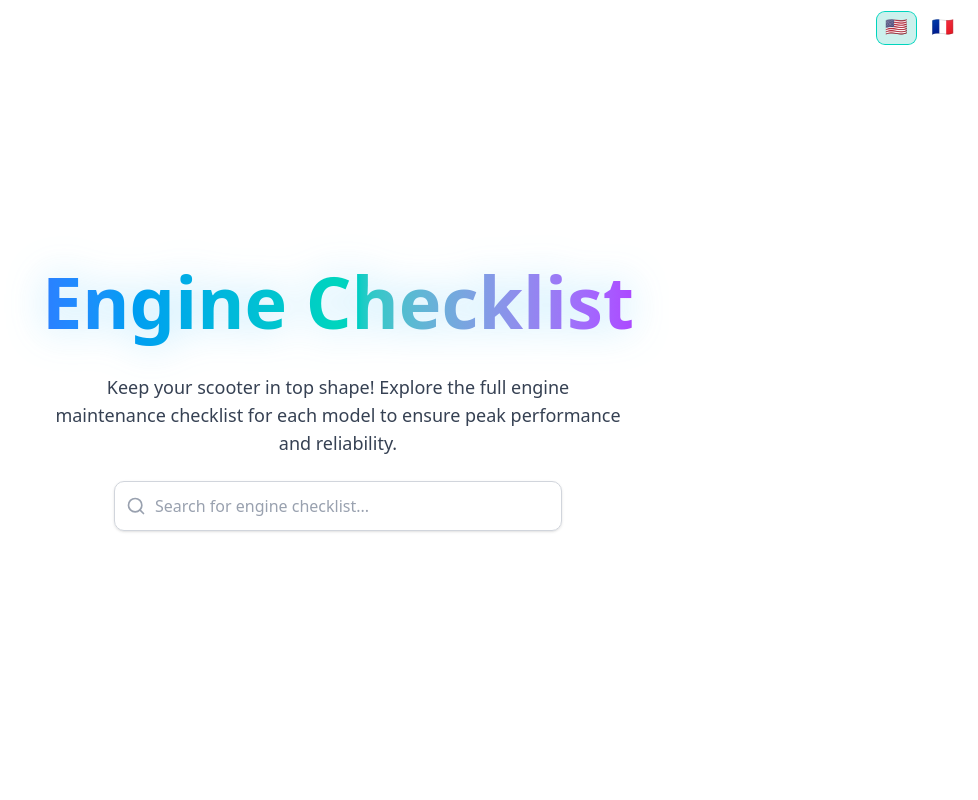
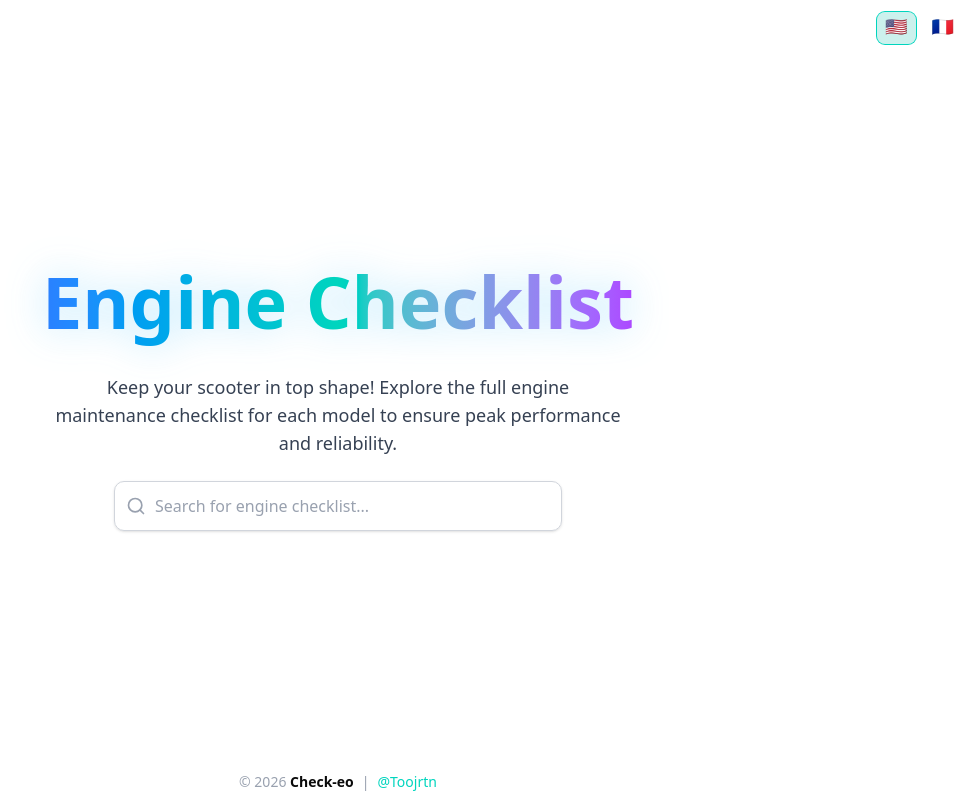
Before and after one commit to Randriamampionona/engine-check-list, a Next.js app: page / in a window 1280 px wide. Shown: the whole page, without its empty margins (302-1280 px from the left). Built offline with nearby package versions, Linux system fonts and the light colour scheme.

Commit message:
FEAT: Add footer

```diff
--- a/app/layout.tsx
+++ b/app/layout.tsx
@@ -4,6 +4,8 @@
 import { ThemeProvider } from "@/components/theme-provider";
 import Navbar from "@/components/navbar";
 import { Suspense } from "react";
+import Footer from "@/components/footer";
+import { Loader2 } from "lucide-react";
 
 const geistSans = Geist({
   variable: "--font-geist-sans",
@@ -36,10 +38,18 @@
           enableSystem
           disableTransitionOnChange
         >
-          <Suspense fallback={<div>Loading...</div>}>
+          <Suspense
+            fallback={
+              <div className="flex items-center justify-start space-x-1">
+                <Loader2 size={16} className="animate-spin" />
+                <p>Loading...</p>
+              </div>
+            }
+          >
             <Navbar />
           </Suspense>
           {children}
+          <Footer />
         </ThemeProvider>
       </body>
     </html>
--- /dev/null
+++ b/components/footer.tsx
@@ -0,0 +1,19 @@
+export default function Footer() {
+  return (
+    <footer className="absolute bottom-0 w-full py-2 text-gray-400 text-sm flex items-center justify-center gap-2">
+      <p>
+        &copy; {new Date().getFullYear()}{" "}
+        <span className="font-semibold text-foreground">Check-eo</span>
+      </p>
+      <span className="hidden md:inline">|</span>
+      <a
+        href="https://tooj-rtn.vercel.app/"
+        target="_blank"
+        rel="noopener noreferrer"
+        className="text-teal-400 font-medium hover:text-teal-300 transition-colors"
+      >
+        @Toojrtn
+      </a>
+    </footer>
+  );
+}
```
